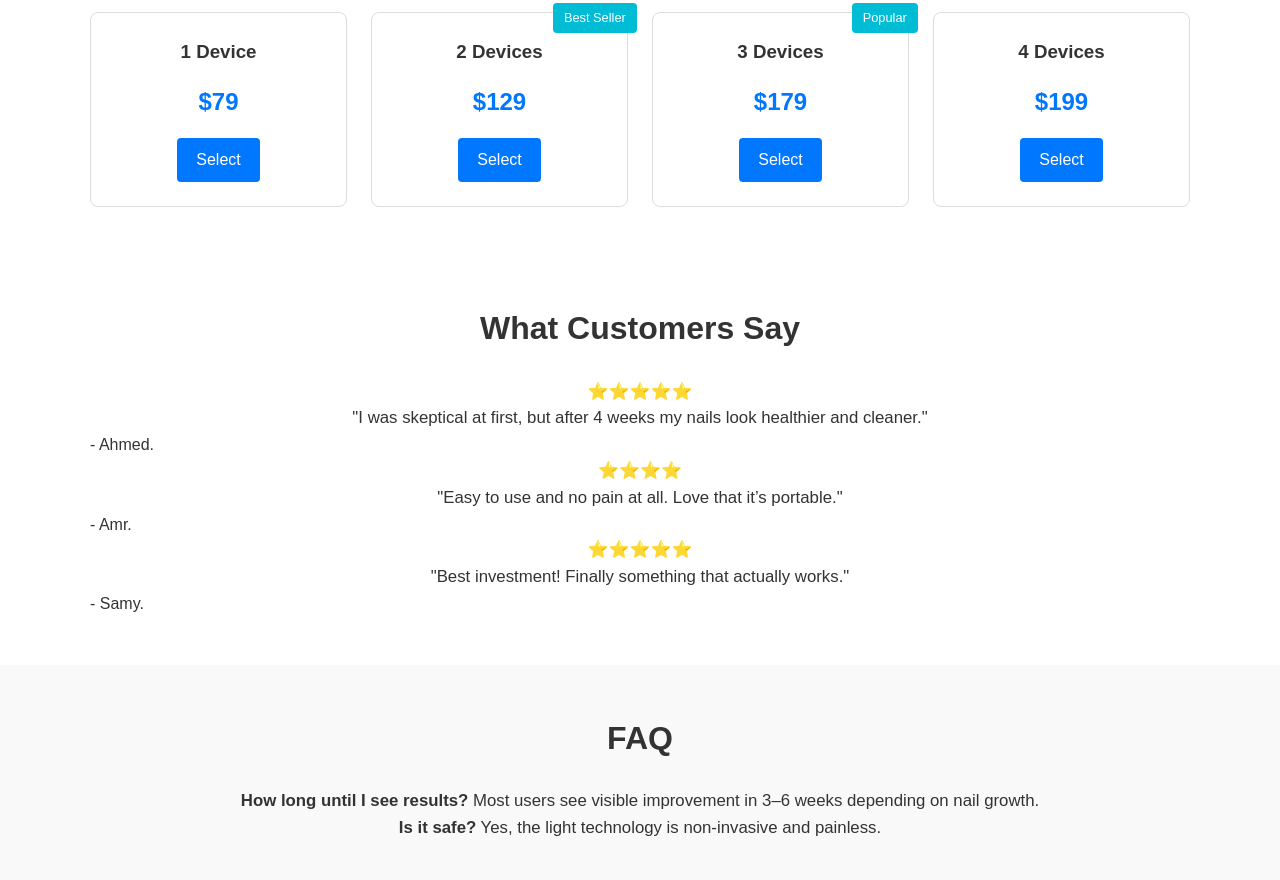
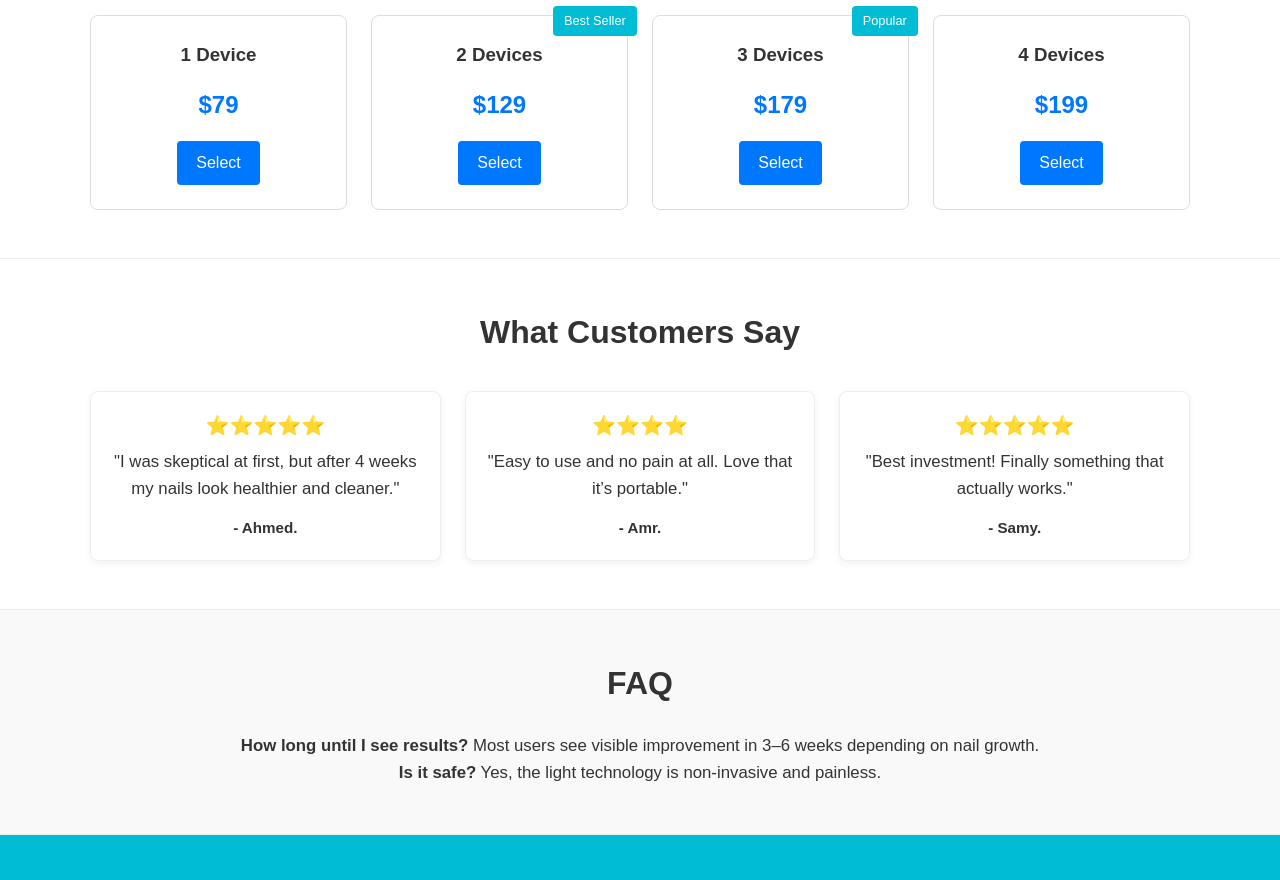
Before and after one commit to m7mwd-3yad/landing-page-Task, a plain HTML site: page index.html in a window 1280 px wide. Shown: the part 1433-2313 px from the top of the page. Drawn offline with Linux system fonts and the light colour scheme.

Commit message:
Update main.css

```diff
--- a/main.css
+++ b/main.css
@@ -1,3 +1,4 @@
+/* Reset & Base */
 * {
     margin: 0;
     padding: 0;
@@ -132,6 +133,11 @@ body {
 /* Sections */
 .section {
     padding: 3rem 0;
+    border-bottom: 1px solid #eee; /* Divider */
+}
+
+.section:last-child {
+    border-bottom: none;
 }
 
 .section h2 {
@@ -214,13 +220,33 @@ body {
     border-radius: 4px;
 }
 
-/* Reviews */
-blockquote {
-    font-style: italic;
-    max-width: 700px;
-    margin: 1.5rem auto;
+/* Testimonials */
+.testimonials {
+    display: grid;
+    grid-template-columns: repeat(auto-fit, minmax(250px, 1fr));
+    gap: 1.5rem;
+    margin-top: 2rem;
+}
+
+.testimonial {
+    background: #fff;
+    padding: 1.2rem;
+    border-radius: 8px;
+    border: 1px solid #eee;
+    box-shadow: 0 3px 8px rgba(0,0,0,0.05);
     text-align: center;
-    color: #555;
+    font-size: 0.95rem;
+}
+.testimonial p:first-child {
+    font-size: 1.2rem;
+    color: #ffb400;
+    margin-bottom: 0.5rem;
+}
+.testimonial span {
+    display: block;
+    margin-top: 0.8rem;
+    font-weight: bold;
+    color: #333;
 }
 
 /* Footer */
@@ -242,8 +268,11 @@ blockquote {
     color: #00bcd4;
 }
 
+/* Sticky CTA on mobile */
+.mobile-cta {
+    display: none;
+}
 
-/* Responsive */
 @media (max-width: 768px) {
     .hero {
         flex-direction: column;
@@ -269,4 +298,22 @@ blockquote {
     .hamburger {
         display: flex;
     }
+
+    .mobile-cta {
+        position: fixed;
+        bottom: 10px;
+        left: 50%;
+        transform: translateX(-50%);
+        background: #fff;
+        padding: 0.5rem;
+        border-radius: 50px;
+        box-shadow: 0 4px 10px rgba(0,0,0,0.15);
+        display: block;
+        z-index: 999;
+    }
+
+    .mobile-cta .btn {
+        font-size: 1rem;
+        padding: 0.7rem 1.5rem;
+    }
 }
```
